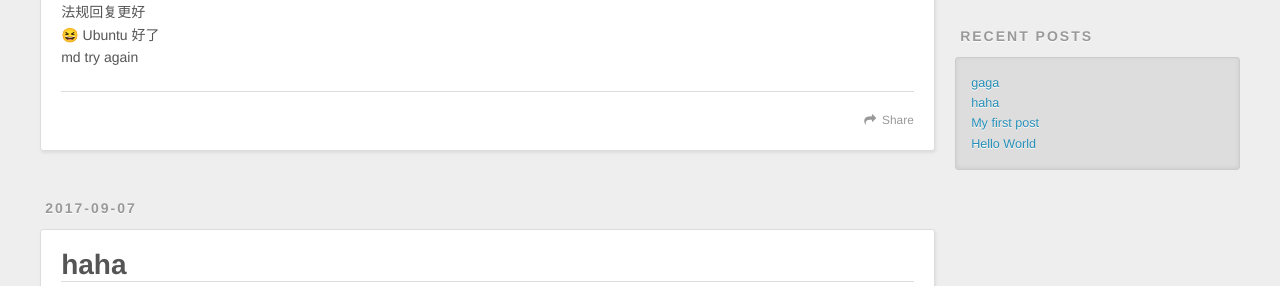
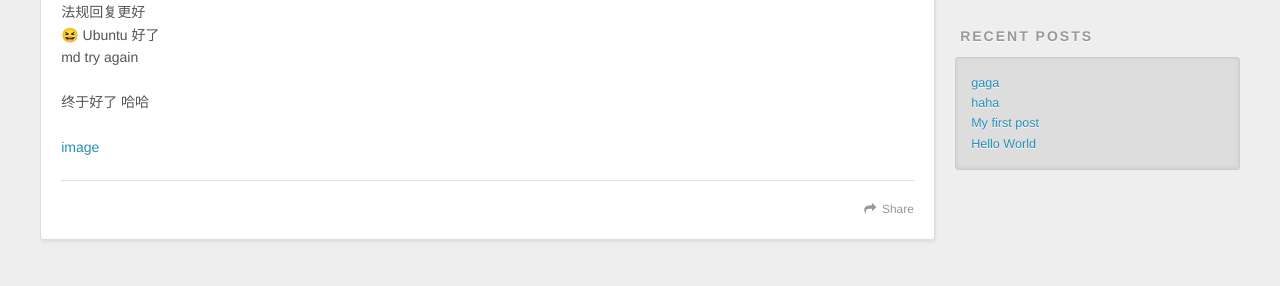
Before and after one commit to keenoor/blog_hexo, a plain HTML site: page index.html in a window 1280 px wide. Shown: the part 452-738 px from the top of the page. Drawn offline with nearby package versions, Linux system fonts and the light colour scheme.

Commit message:
Site updated: 2017-09-08 11:01:10

```diff
--- a/index.html
+++ b/index.html
@@ -84,6 +84,8 @@
     <div class="article-entry" itemprop="articleBody">
 
         <p>法规回复更好<br>😆 Ubuntu 好了<br>md try again</p>
+<p>终于好了 哈哈</p>
+<p><a href="http://note.youdao.com/favicon.ico" target="_blank" rel="external">image</a></p>
 
 
     </div>
```
Also changed, not shown: 2017/09/07/gaga/index.html (+6 -4 lines).
